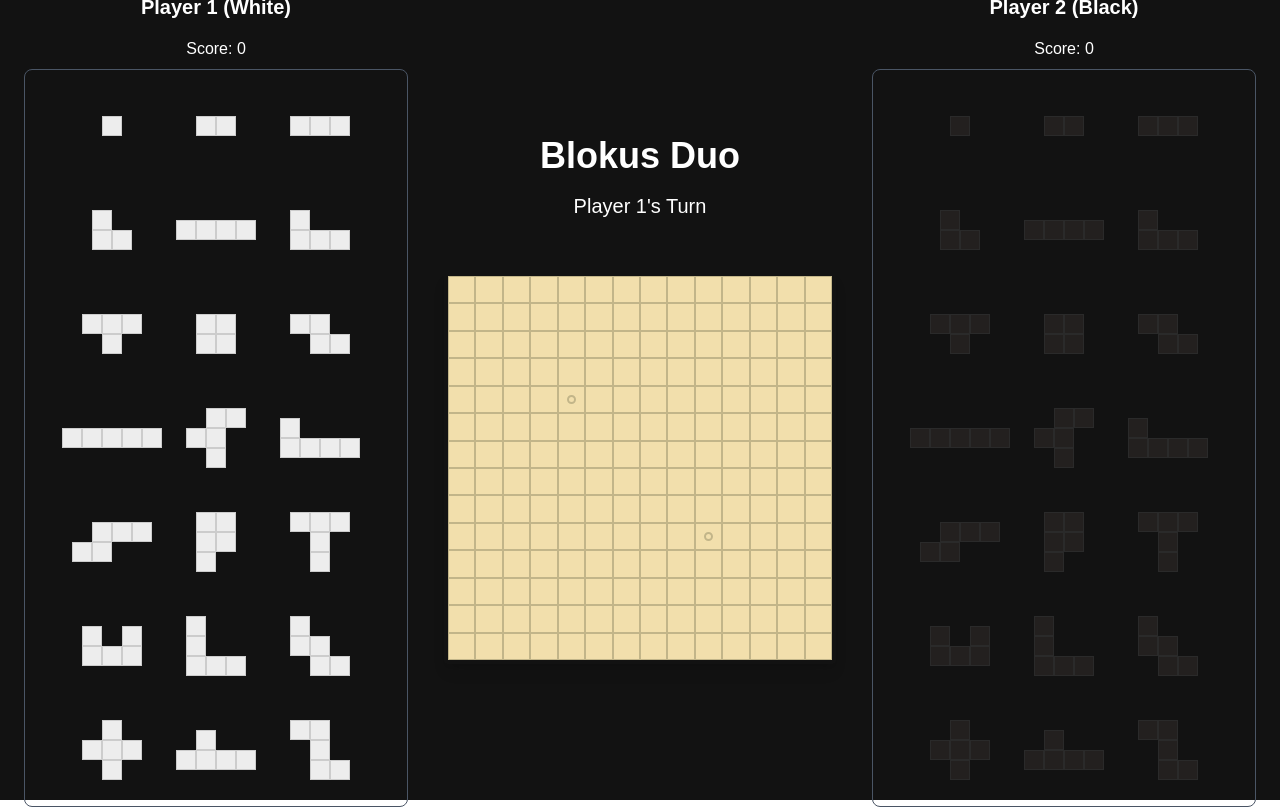
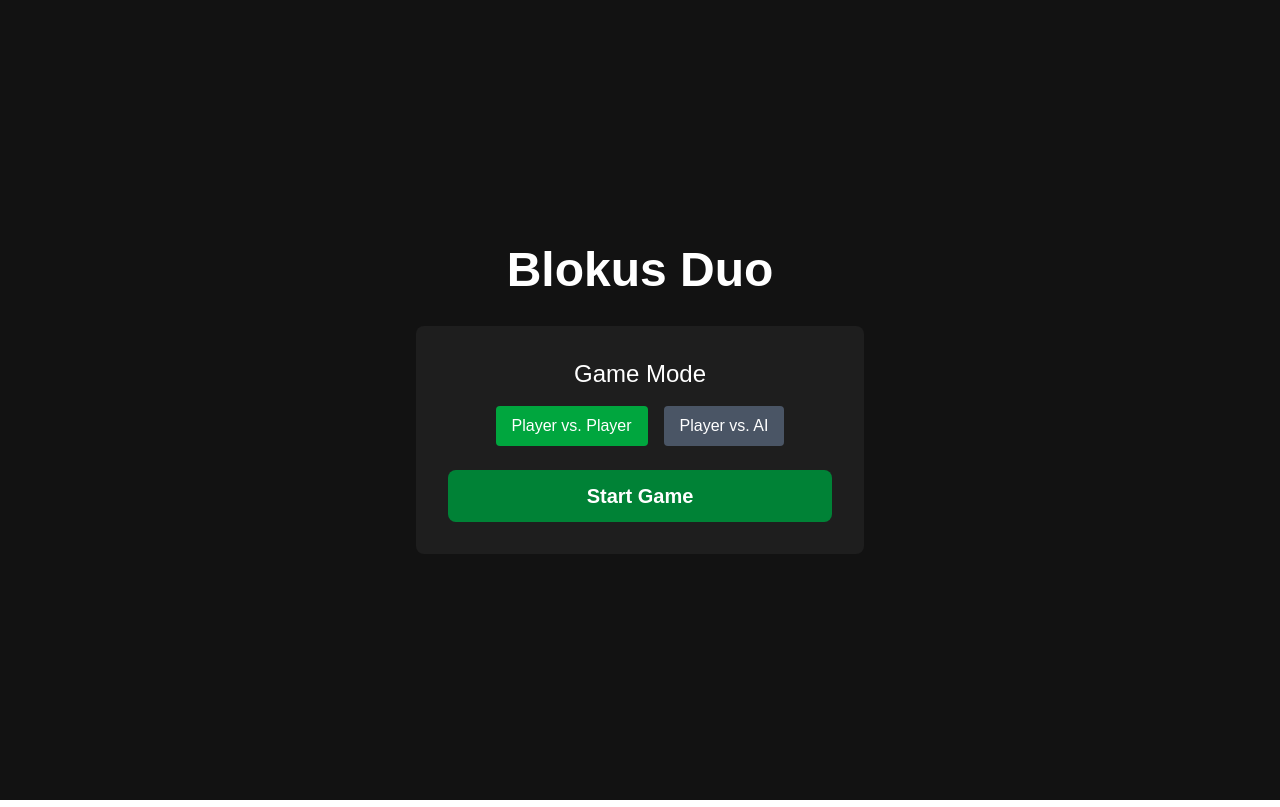
Before and after one commit to timoruslim/blokus-duo, a Next.js app in the folder frontend/: page / in a window 1280 px wide. Built offline with nearby package versions, Linux system fonts and the light colour scheme.

Commit message:
feat: implement AI to page

```diff
--- a/frontend/src/app/page.tsx
+++ b/frontend/src/app/page.tsx
@@ -20,9 +20,11 @@
    DragOverEvent,
    useSensor,
    useSensors,
-   PointerSensor,
+   MouseSensor,
+   TouchSensor,
 } from "@dnd-kit/core";
 import { ClientOnly } from "@/components/ClientOnly";
+import { findBestMove } from "@/lib/ai";
 
 const createInitialBoard = (): BoardState => {
    return Array(14)
@@ -48,6 +50,12 @@
 }
 
 function BlokusGame() {
+   const [gameMode, setGameMode] = useState<"pvp" | "pva">("pvp");
+   const [playerSide, setPlayerSide] = useState<1 | 2>(1);
+   const [aiDifficulty, setAiDifficulty] = useState<number>(2);
+   const [aiThinkingTime, setAiThinkingTime] = useState<number | null>(null);
+   const [gameStarted, setGameStarted] = useState<boolean>(false);
+
    const [gameState, setGameState] = useState<GameState & { dragAttempt: number }>({
       board: createInitialBoard(),
       player1Pieces: createPlayerSet(1),
@@ -65,11 +73,11 @@
    const [boardSquareSize, setBoardSquareSize] = useState(0);
    const boardContainerRef = useRef<HTMLDivElement>(null);
 
+   // Dynamic square sizes
    useEffect(() => {
       const calculateSquareSize = () => {
          if (boardContainerRef.current) {
             const boardWidth = boardContainerRef.current.offsetWidth;
-            // Assuming 14 columns, we calculate the size of one square
             setBoardSquareSize(boardWidth / 14);
          }
       };
@@ -78,8 +86,9 @@
 
       window.addEventListener("resize", calculateSquareSize);
       return () => window.removeEventListener("resize", calculateSquareSize);
-   }, []);
+   }, [gameStarted]);
 
+   // Game Logic: scoring and game end
    useEffect(() => {
       if (gameState.gameOver) return;
 
@@ -142,12 +151,78 @@
       }
    }, [gameState.currentPlayer, gameState.board]);
 
+   // AI move
+   useEffect(() => {
+      const isAITurn =
+         gameMode === "pva" && !gameState.gameOver && gameState.currentPlayer !== playerSide;
+
+      if (isAITurn) {
+         const timer = setTimeout(() => {
+            const startTime = performance.now();
+            const bestMove = findBestMove(gameState, aiDifficulty);
+            const endTime = performance.now();
+            setAiThinkingTime(endTime - startTime);
+
+            if (bestMove) {
+               handlePlacePiece(bestMove.piece, bestMove.position);
+            } else {
+               setGameState((prev) => ({
+                  ...prev,
+                  currentPlayer: prev.currentPlayer === 1 ? 2 : 1,
+               }));
+            }
+         }, 0); // delay if needed
+
+         return () => clearTimeout(timer);
+      }
+   }, [gameState.currentPlayer, gameState.gameOver, gameMode, playerSide, aiDifficulty]);
+
    const sensors = useSensors(
-      useSensor(PointerSensor, {
+      useSensor(MouseSensor, {
          activationConstraint: {
-            distance: 2,
+            distance: 3,
+         },
+      }),
+      useSensor(TouchSensor, {
+         activationConstraint: {
+            delay: 100,
+            tolerance: 3,
          },
       })
+   );
+
+   const handlePlacePiece = useCallback(
+      (piece: PieceType, position: { row: number; col: number }) => {
+         setGameState((prev) => {
+            const finalShape = getTransformedShape(piece);
+            const newBoard = JSON.parse(JSON.stringify(prev.board));
+            for (let r = 0; r < finalShape.length; r++) {
+               for (let c = 0; c < finalShape[r].length; c++) {
+                  if (finalShape[r][c] === 1) {
+                     newBoard[position.row + r][position.col + c] = piece.player;
+                  }
+               }
+            }
+
+            const playerKey = `player${piece.player}` as const;
+            const playerPiecesKey = `${playerKey}Pieces` as const;
+            const newPlayerPieces = prev[playerPiecesKey].filter((p) => p.id !== piece.id);
+
+            const newScores = {
+               player1: calculatePlacedScore(newBoard, 1),
+               player2: calculatePlacedScore(newBoard, 2),
+            };
+
+            return {
+               ...prev,
+               board: newBoard,
+               scores: newScores,
+               [playerPiecesKey]: newPlayerPieces,
+               currentPlayer: prev.currentPlayer === 1 ? 2 : 1,
+            };
+         });
+      },
+      []
    );
 
    const handleRotate = useCallback((pieceId: string, player: 1 | 2) => {
@@ -182,16 +257,12 @@
       (event: DragStartEvent) => {
          if (gameState.gameOver) return;
 
-         // Get the unique ID, e.g., "I5_1"
          const { id: activeId } = event.active;
          const [pieceId, playerStr] = (activeId as string).split("_");
          const player = parseInt(playerStr, 10) as 1 | 2;
 
-         // Ensure the piece belongs to the current player
          if (player === gameState.currentPlayer) {
             const playerPieces = player === 1 ? gameState.player1Pieces : gameState.player2Pieces;
-
-            // Find the piece in the CURRENT game state to get its fresh data
             const pieceToActivate = playerPieces.find((p) => p.id === pieceId);
 
             if (pieceToActivate) {
@@ -239,48 +310,93 @@
    const handleDragEnd = useCallback(
       (event: DragEndEvent) => {
          if (ghostPiece && ghostPiece.isValid) {
-            const { piece, row, col } = ghostPiece;
-            const finalShape = getTransformedShape(piece);
-            setGameState((prev) => {
-               const newBoard = JSON.parse(JSON.stringify(prev.board));
-               for (let r = 0; r < finalShape.length; r++) {
-                  for (let c = 0; c < finalShape[r].length; c++) {
-                     if (finalShape[r][c] === 1) {
-                        newBoard[row + r][col + c] = piece.player;
-                     }
-                  }
-               }
-               const originalPieces = piece.player === 1 ? prev.player1Pieces : prev.player2Pieces;
-               const newPlayerPieces = originalPieces.filter((p) => p.id !== piece.id);
-               const newLastPiecePlaced = {
-                  ...prev.lastPiecePlaced,
-                  ...(piece.player === 1 ? { player1: piece.id } : { player2: piece.id }),
-               };
-               const newScores = {
-                  player1: calculatePlacedScore(newBoard, 1),
-                  player2: calculatePlacedScore(newBoard, 2),
-               };
-               return {
-                  ...prev,
-                  board: newBoard,
-                  scores: newScores,
-                  ...(piece.player === 1
-                     ? { player1Pieces: newPlayerPieces }
-                     : { player2Pieces: newPlayerPieces }),
-                  lastPiecePlaced: newLastPiecePlaced,
-                  currentPlayer: prev.currentPlayer === 1 ? 2 : 1,
-                  dragAttempt: prev.dragAttempt + 1,
-               };
-            });
-         } else {
-            setGameState((prev) => ({ ...prev, dragAttempt: prev.dragAttempt + 1 }));
+            handlePlacePiece(ghostPiece.piece, { row: ghostPiece.row, col: ghostPiece.col });
          }
          setActivePiece(null);
          setGhostPiece(null);
       },
-      [ghostPiece]
+      [ghostPiece, handlePlacePiece]
    );
 
+   // Settings screen
+   if (!gameStarted) {
+      return (
+         <div className="flex flex-col items-center justify-center h-screen bg-[#121212] text-white">
+            <h1 className="text-5xl font-bold mb-8">Blokus Duo</h1>
+            <div className="flex flex-col items-center justify-center p-8 rounded-lg bg-[#1e1e1e] w-full max-w-md">
+               {/* Game Mode Selection */}
+               <h2 className="text-2xl mb-4">Game Mode</h2>
+               <div className="flex items-center justify-center gap-4 mb-6">
+                  <button
+                     onClick={() => setGameMode("pvp")}
+                     className={`px-4 py-2 rounded cursor-pointer ${
+                        gameMode === "pvp" ? "bg-green-600" : "bg-gray-600"
+                     }`}
+                  >
+                     Player vs. Player
+                  </button>
+                  <button
+                     onClick={() => setGameMode("pva")}
+                     className={`px-4 py-2 rounded cursor-pointer ${
+                        gameMode === "pva" ? "bg-green-600" : "bg-gray-600"
+                     }`}
+                  >
+                     Player vs. AI
+                  </button>
+               </div>
+
+               {/* AI Settings - only show if gameMode is 'pva' */}
+               {gameMode === "pva" && (
+                  <>
+                     <h2 className="text-2xl mb-4">Play As</h2>
+                     <div className="flex items-center justify-center gap-4 mb-6">
+                        <button
+                           onClick={() => setPlayerSide(1)}
+                           className={`px-4 py-2 rounded cursor-pointer ${
+                              playerSide === 1 ? "bg-blue-600" : "bg-gray-600"
+                           }`}
+                        >
+                           White (Player 1)
+                        </button>
+                        <button
+                           onClick={() => setPlayerSide(2)}
+                           className={`px-4 py-2 rounded cursor-pointer ${
+                              playerSide === 2 ? "bg-blue-600" : "bg-gray-600"
+                           }`}
+                        >
+                           Black (Player 2)
+                        </button>
+                     </div>
+                     <h2 className="text-2xl mb-2">AI Difficulty</h2>
+                     <div className="flex items-center gap-4 mb-6">
+                        <span className="text-sm">Easy</span>
+                        <input
+                           type="range"
+                           min="1"
+                           max="5" // A depth of 4 can be very slow. Start with 3.
+                           value={aiDifficulty}
+                           onChange={(e) => setAiDifficulty(Number(e.target.value))}
+                           className="w-full h-2 bg-gray-600 rounded-lg appearance-none cursor-pointer"
+                        />
+                        <span className="text-sm">Hard</span>
+                        <span className="font-bold w-4 text-center">{aiDifficulty}</span>
+                     </div>
+                  </>
+               )}
+
+               {/* Start Button */}
+               <button
+                  onClick={() => setGameStarted(true)}
+                  className="w-full px-6 py-3 text-xl font-bold bg-green-700 hover:bg-green-800 rounded-lg cursor-pointer"
+               >
+                  Start Game
+               </button>
+            </div>
+         </div>
+      );
+   }
+
+   // Game screen
    return (
       <DndContext
          sensors={sensors}
@@ -290,8 +406,12 @@
       >
          <main className="flex flex-row items-start justify-center h-screen min-h-screen p-5 bg-[#121212] gap-8">
             <div className="basis-1/3 flex flex-col items-center justify-center h-full">
-               <h2 className="text-white text-xl mb-4 font-semibold">Player 1 (White)</h2>
-               {/* NEW: Score display */}
+               <h2 className="text-white text-xl mb-1 font-semibold">Player 1 (White)</h2>
+               {gameMode === "pva" && playerSide === 2 && aiThinkingTime !== null && (
+                  <p className="text-xs text-gray-400 mb-4">
+                     Thinking time: {(aiThinkingTime / 1000).toFixed(2)}s
+                  </p>
+               )}
                <p className="text-white mb-2">Score: {gameState.scores.player1}</p>
                <PieceTray
                   pieces={gameState.player1Pieces}
@@ -299,12 +419,15 @@
                   onPieceFlip={handleFlip}
                   activePieceId={activePiece ? activePiece.id + "_" + activePiece.player : null}
                   dragAttempt={gameState.dragAttempt}
-                  disabled={gameState.currentPlayer !== 1 || gameState.gameOver}
+                  disabled={
+                     (gameMode === "pva" && playerSide !== 1) ||
+                     gameState.currentPlayer !== 1 ||
+                     gameState.gameOver
+                  }
                />
             </div>
             <div className="basis-1/3 flex flex-col items-center justify-center h-full">
                <h1 className="text-4xl font-bold mb-4 text-white">Blokus Duo</h1>
-               {/* NEW: Display for game status */}
                <div className="h-12 text-center mb-8">
                   {gameState.gameOver ? (
                      <div className="text-green-400 text-2xl animate-fade-in">
@@ -329,20 +452,28 @@
             </div>
             <div className="basis-1/3 flex flex-col items-center justify-center h-full">
                <h2 className="text-white text-xl mb-4 font-semibold">Player 2 (Black)</h2>
-               {/* NEW: Score display */}
                <p className="text-white mb-2">Score: {gameState.scores.player2}</p>
+               {gameMode === "pva" && playerSide === 1 && aiThinkingTime !== null && (
+                  <p className="text-xs text-gray-400">
+                     Thinking time: {(aiThinkingTime / 1000).toFixed(2)}s
+                  </p>
+               )}
                <PieceTray
                   pieces={gameState.player2Pieces}
                   onPieceRotate={handleRotate}
                   onPieceFlip={handleFlip}
                   activePieceId={activePiece ? activePiece.id + "_" + activePiece.player : null}
                   dragAttempt={gameState.dragAttempt}
-                  disabled={gameState.currentPlayer !== 2 || gameState.gameOver}
+                  disabled={
+                     (gameMode === "pva" && playerSide !== 2) ||
+                     gameState.currentPlayer !== 2 ||
+                     gameState.gameOver
+                  }
                />
             </div>
          </main>
          <DragOverlay dropAnimation={null}>
-            {activePiece && boardSquareSize > 0 ? (
+            {activePiece ? (
                <PieceComponent piece={activePiece} squareSize={boardSquareSize} />
             ) : null}
          </DragOverlay>
```
